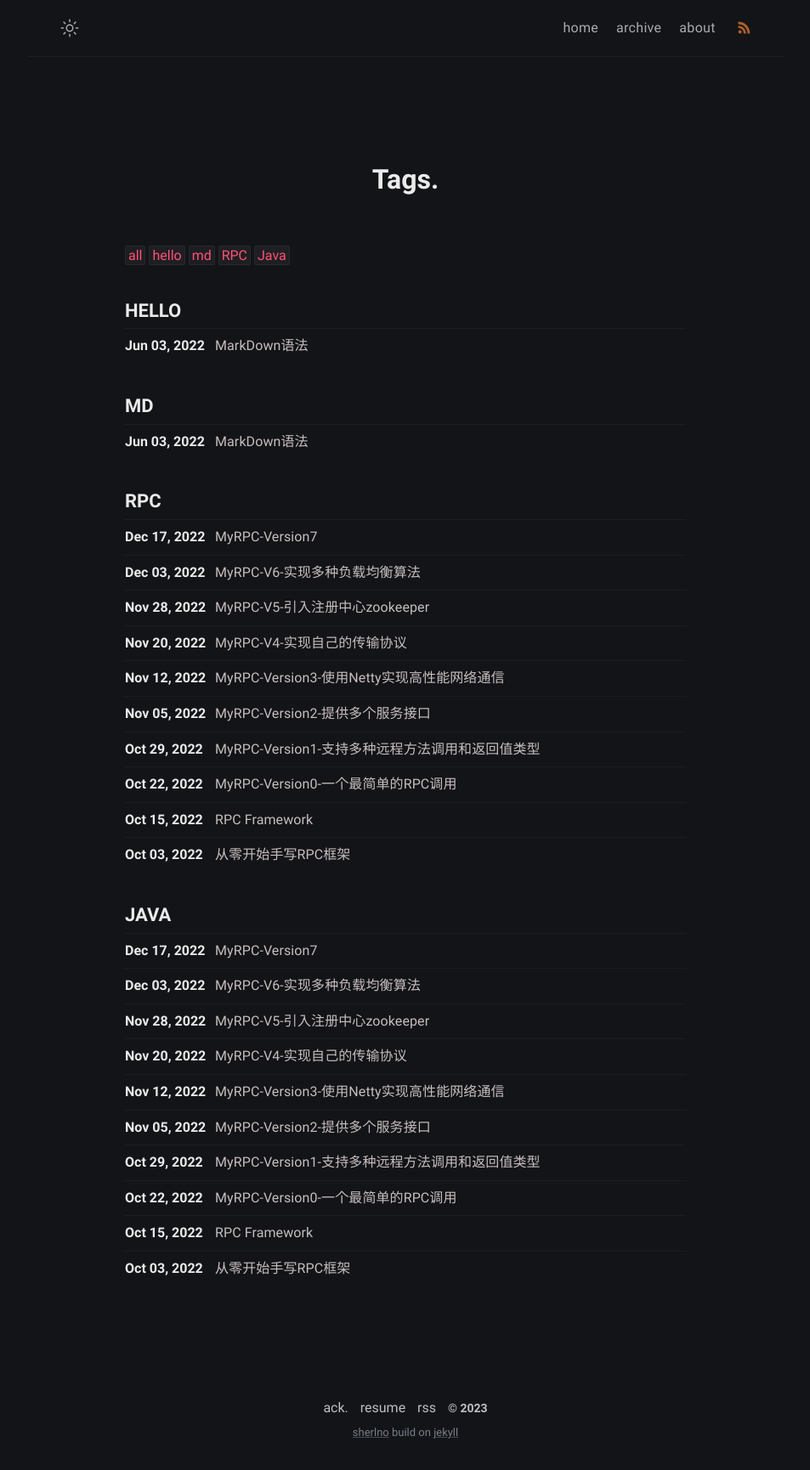
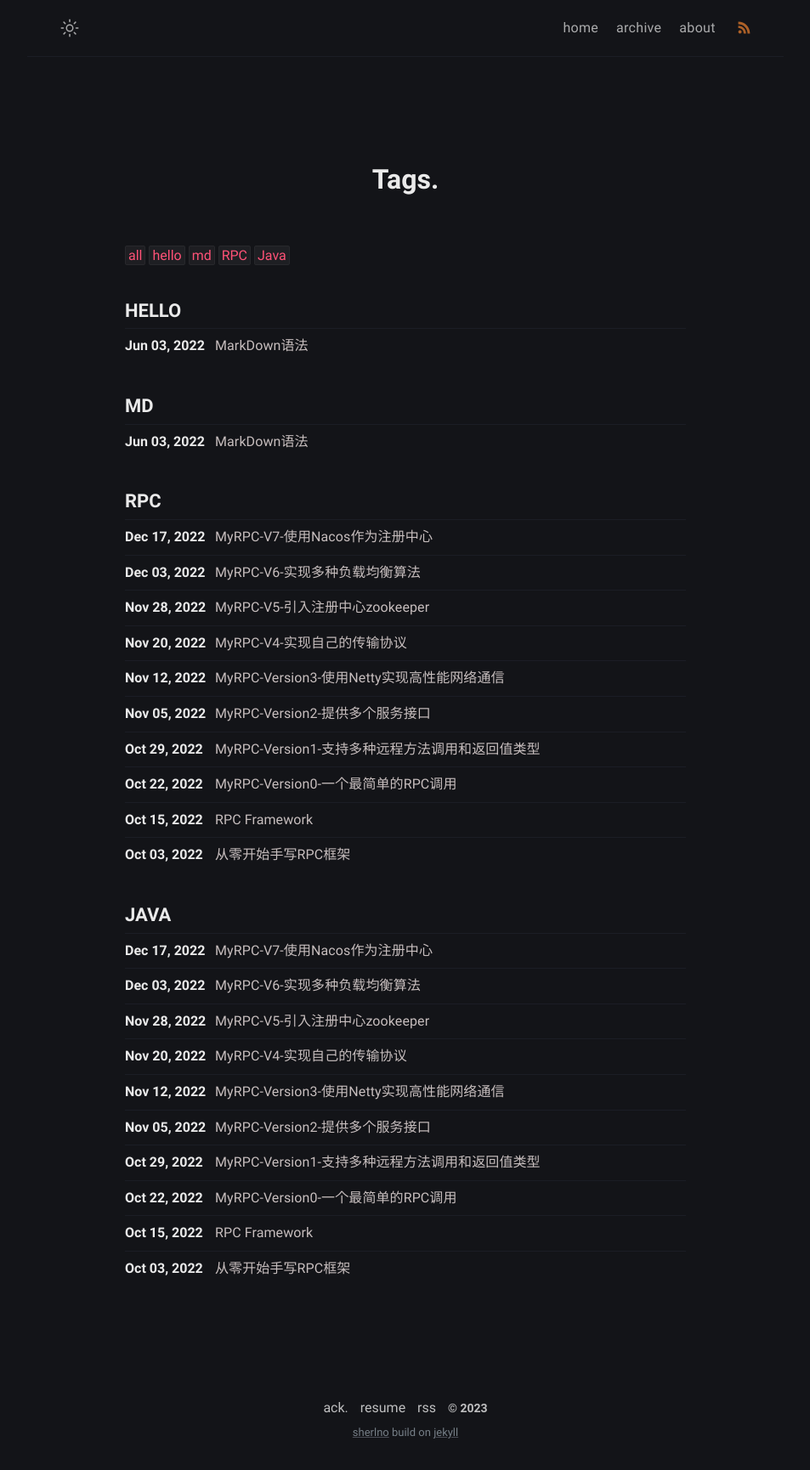
Before and after one commit to SherlnoW/SherlnoW.github.io, a Jekyll site: the page built from tags.html, in a window 1280 px wide. Shown: the whole page at 85% size, without its empty margins (163-1116 px from the left). Built offline with Jekyll 4.4.1, drawn with Linux system fonts in a browser that asks for light colours; some of the changed lines change nothing that is shown.

Commit message:
rpc-version7

```diff
--- a/_posts/Monster-RPC/2022-12-17-myrpc-version7.md
+++ b/_posts/Monster-RPC/2022-12-17-myrpc-version7.md
@@ -1,6 +1,6 @@
 ---
 layout: post
-title: MyRPC-Version7
+title: MyRPC-V7-使用Nacos作为注册中心
 date: 2022-12-17
 description: rpc-version7
 tag:
@@ -8,4 +8,116 @@
 - Java
 ---
 
-## todo version7
+# 待解决问题
+
+从CAP角度考虑，zookeeper是一个CP系统，具有强一致性（集群leader挂了会重新选举，此时暂停对外服务），但注册中心绝不允许因为注册中心出现问题而导致服务间的调用出问题，应该是个AP系统。
+
+# 解决方案
+
+将Zookeeper更换为Nacos作为注册中心。
+
+# 背景知识
+
+**Nacos**
+
+Nacos是阿里推出的一款开源工具，用于实现分布式系统的服务发现和配置管理。Nacos依赖Mysql数据库做数据存储，当有数据更新时，直接更新数据库的数据，然后将数据更新的信息异步广播给Nacos集群中所有服务节点数据变更，再由Nacos服务节点更新本地缓存，然后通知客户端节点数据变化。
+
+Nacos支持两种方式的注册中心：持久化和非持久化存储服务信息。
+* 持久化: 使用Raft协议选举master节点，与zookeeper一样采用过半机制将数据存储在leader节点上
+* 非持久化: 直接存储在Nacos服务节点的内存中，并且服务节点间采用去中心化的思想，服务节点采用hash分片存储注册信息。
+
+Nacos同时实现了CP和AP两种数据的一致性策略，AP模式下服务以临时实例注册，CP模式下服务以永久实例注册。
+
+2. **注册中心的对比**
+    <figure>
+        <img src="https://s1.ax1x.com/2023/07/02/pCDMg9s.png" alt="7_注册中心对比" style="zoom: 67%;" >
+        <figcaption>Fig 1. 注册中心对比.</figcaption>
+    </figure>
+
+# 具体实现
+
+### 安装Nacos
+
+首先安装Nacos，并修改`/conf`目录下的`application.properties`。为了简单，这里将启动模式修改为单机模式，即`nacos.standalone = true`，启动`/bin`目录下的`startup.cmd`，可以看到Nacos正常启动，默认端口为8848。
+
+<figure>
+    <img src="https://s1.ax1x.com/2023/07/02/pCDMBB8.png" alt="7_Nacos启动" style="zoom: 67%;" >
+    <figcaption>Fig 2. Nacos启动.</figcaption>
+</figure>
+
+在浏览器中输入`http://localhost:8848/nacos/`进入Nacos的控制台，账户和密码均为`nacos`，可以看到，此时还没有服务注册进来。
+
+<figure>
+    <img src="https://s1.ax1x.com/2023/07/02/pCDMyNQ.png" alt="7_Nacos控制台" style="zoom: 67%;" >
+    <figcaption>Fig 3. Nacos控制台.</figcaption>
+</figure>
+
+### register包
+
+* **NacosServiceRegister类:** Nacos作为注册中心的实现类，实现了ServiceRegister接口。通过NamingFactory连接Nacos。NamingService通过registerInstance()方法传入服务名、IP地址和端口号，像Nacos注册服务；通过getAllInstances()方法传入服务名获得提供该服务的所有提供者列表，并通过负载均衡算法选择其中一个。
+
+* ServiceRegister接口 与上一个版本相同。
+
+### loadbalance包
+
+由于Nacos Client在进行服务注册时，通过Instance对象来携带实例的基本信息，所以这里需要对负载均衡代码进行修改。
+
+* **loadBalance接口、RandomLoadBalance类、RoundLoadBalance类:** 将String对象改为Instance对象。
+
+### service包
+
+* **ServiceProvider类:** 将serviceRegister修改为NacosServiceRegister类。
+* UserService接口、UserServiceImpl类、BlogService接口、BolgServiceImpl类  与前一个版本相同。
+
+### client包
+
+* **NettyRPCClient类:** 将serviceRegister修改为NacosServiceRegister类。
+* TestClient类、RPCClient接口、RPCClientProxy类、NettyClientInitializer类、NettyClientHandler类 与前一个版本相同。
+
+### codec包、common包、server包
+
+遇前一个版本相同。
+
+# 运行结果
+
+1. 在保持Nacos启动后，启动服务端，与Nacos连接成功。
+    <figure>
+        <img src="https://s1.ax1x.com/2023/07/02/pCDM23n.png" alt="7_服务端启动" style="zoom: 67%;" >
+        <figcaption>Fig 4. 服务端启动.</figcaption>
+    </figure>
+
+2. 查看Nacos控制台，可以看到两个服务已经注册到了Nacos中，通过详情可以看到该服务的IP地址、端口号等信息。
+    <figure>
+        <img src="https://s1.ax1x.com/2023/07/02/pCDM6hj.png" alt="7_Nacos服务列表" style="zoom: 67%;" >
+        <figcaption>Fig 5. Nacos服务列表.</figcaption>
+    </figure>
+
+    <figure>
+        <img src="https://s1.ax1x.com/2023/07/02/pCDMsAg.png" alt="7_Nacos服务详情" style="zoom: 67%;" >
+        <figcaption>Fig 6. Nacos服务详情.</figcaption>
+    </figure>
+
+   查看订阅者列表，可以看到此时还没有订阅者。
+
+    <figure>
+        <img src="https://s1.ax1x.com/2023/06/26/pCUsJG8.png" alt="7_Nacos服务订阅者" style="zoom: 67%;" >
+        <figcaption>Fig 7. Nacos服务订阅者.</figcaption>
+    </figure>
+
+3. 启动客户端，可以看到返回的response。可以看到所有服务都只选择了同一个服务器，这是由于本例中使用的是Nacos的单机模式。
+    <figure>
+        <img src="https://s1.ax1x.com/2023/07/02/pCDMRcq.png" alt="7_客户端启动" style="zoom: 67%;" >
+        <figcaption>Fig 8. 客户端启动.</figcaption>
+    </figure>
+
+4. 通过查看Nacos控制台，可以看到此时的订阅者列表不再是空。可以查看订阅者的IP地址、端口号以及客户端版本等信息。
+    <figure>
+        <img src="https://s1.ax1x.com/2023/06/26/pCUsGPf.png" alt="7_Nacos订阅者列表" style="zoom: 67%;" >
+        <figcaption>Fig 9. Nacos订阅者列表.</figcaption>
+    </figure>
+
+   也可以通过服务列表中的订阅者选项，可以看到具体服务的订阅者信息。
+
+# 不足之处
+
+目前的RPC框架还只能在Java语言之间进行数据传输，可以实现跨语言的RPC通信（protobuf）。
```
